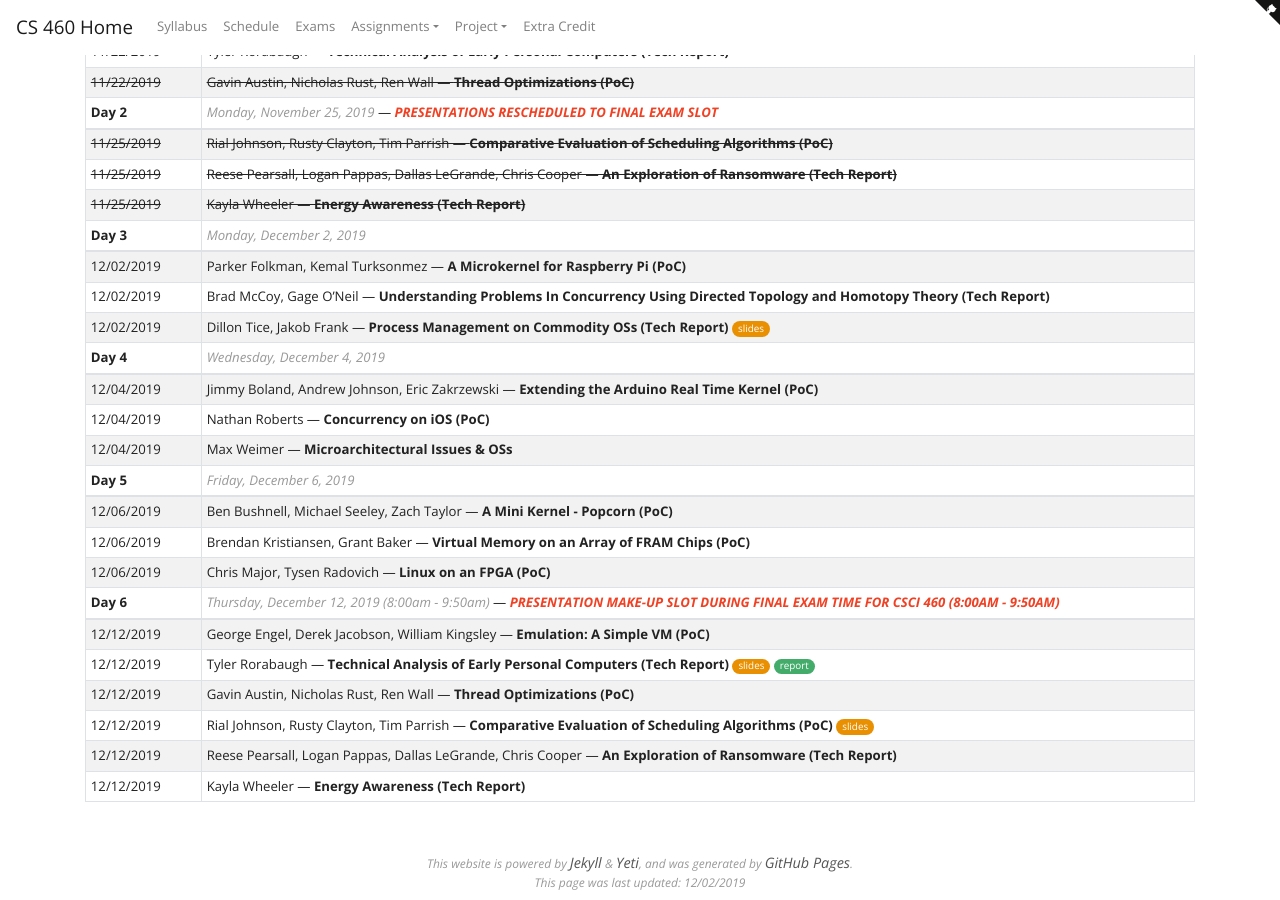
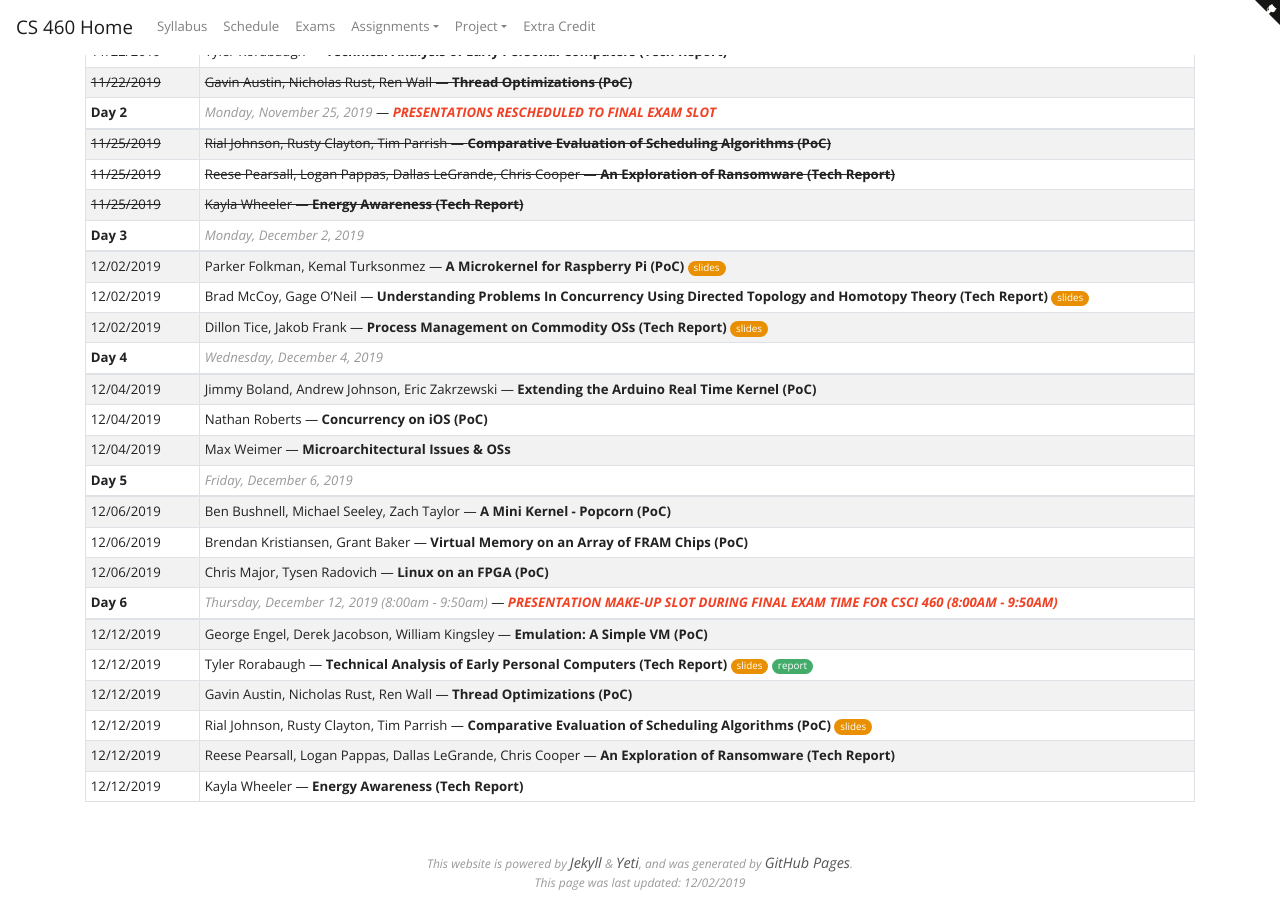
Before and after one commit to traviswpeters/cs460-2019-fall, a Jekyll site: the page built from project/schedule.md, in a window 1280 px wide and 900 px high, scrolled down 583 px. Built offline with Jekyll 4.4.1, drawn with Linux system fonts in a browser that asks for light colours; nearby versions of some CDN libraries.

Commit message:
team updates

```diff
--- a/project/schedule.md
+++ b/project/schedule.md
@@ -27,6 +27,13 @@ layout: default
 
 {% assign team = 'frank-tice' %}
 {% capture frank-tice-slides %}[slides]({{site.baseurl}}/project/team-{{team}}/slides.pdf){:.slides}{% endcapture %}
+
+{% assign team = 'folkman-turksonmez' %}
+{% capture folkman-turksonmez-slides %}[slides]({{site.baseurl}}/project/team-{{team}}/slides.pdf){:.slides}{% endcapture %}
+
+{% assign team = 'mccoy-oneil' %}
+{% capture mccoy-oneil-slides %}[slides]({{site.baseurl}}/project/team-{{team}}/slides.pdf){:.slides}{% endcapture %}
+
 
 ### **Final Project**
 {:.text-center}
@@ -63,8 +70,8 @@ Attendance during project presentations are being tracked on the [Project Attend
 | ~~11/25/2019~~ | ~~Kayla Wheeler --- **Energy Awareness (Tech Report)**~~
 | **Day 3**      | <span class="note">Monday, December 2, 2019</span>
 | -------------- | -----------------------------------------------------------------------------------------------------------------------------------------------------------------------------
-| 12/02/2019     | Parker Folkman, Kemal Turksonmez --- **A Microkernel for Raspberry Pi (PoC)**
-| 12/02/2019     | Brad McCoy, Gage O’Neil --- **Understanding Problems In Concurrency Using Directed Topology and Homotopy Theory (Tech Report)**
+| 12/02/2019     | Parker Folkman, Kemal Turksonmez --- **A Microkernel for Raspberry Pi (PoC)** {{folkman-turksonmez-slides}}
+| 12/02/2019     | Brad McCoy, Gage O’Neil --- **Understanding Problems In Concurrency Using Directed Topology and Homotopy Theory (Tech Report)** {{mccoy-oneil-slides}}
 | 12/02/2019     | Dillon Tice, Jakob Frank --- **Process Management on Commodity OSs (Tech Report)** {{frank-tice-slides}}
 | **Day 4**      | <span class="note">Wednesday, December 4, 2019</span>
 | -------------- | -----------------------------------------------------------------------------------------------------------------------------------------------------------------------------
```
Also changed, not shown: 2 other files.
